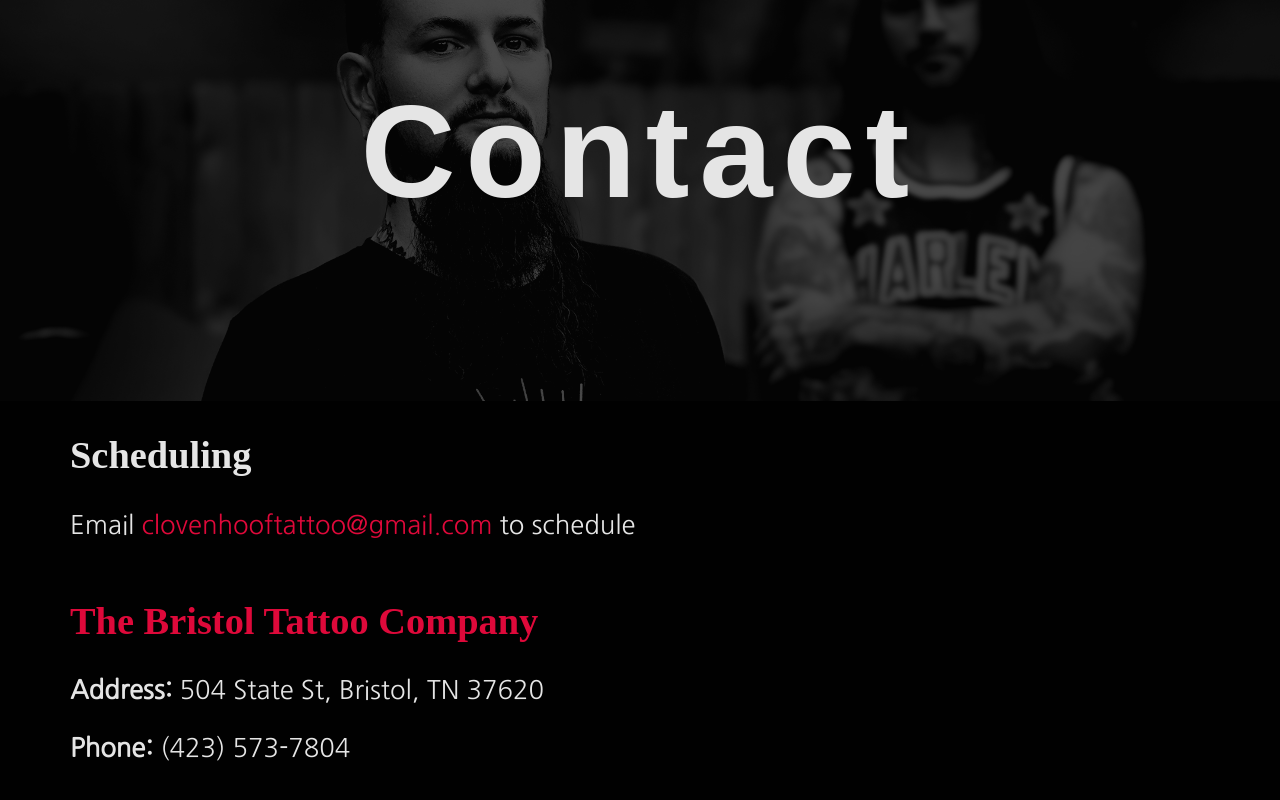
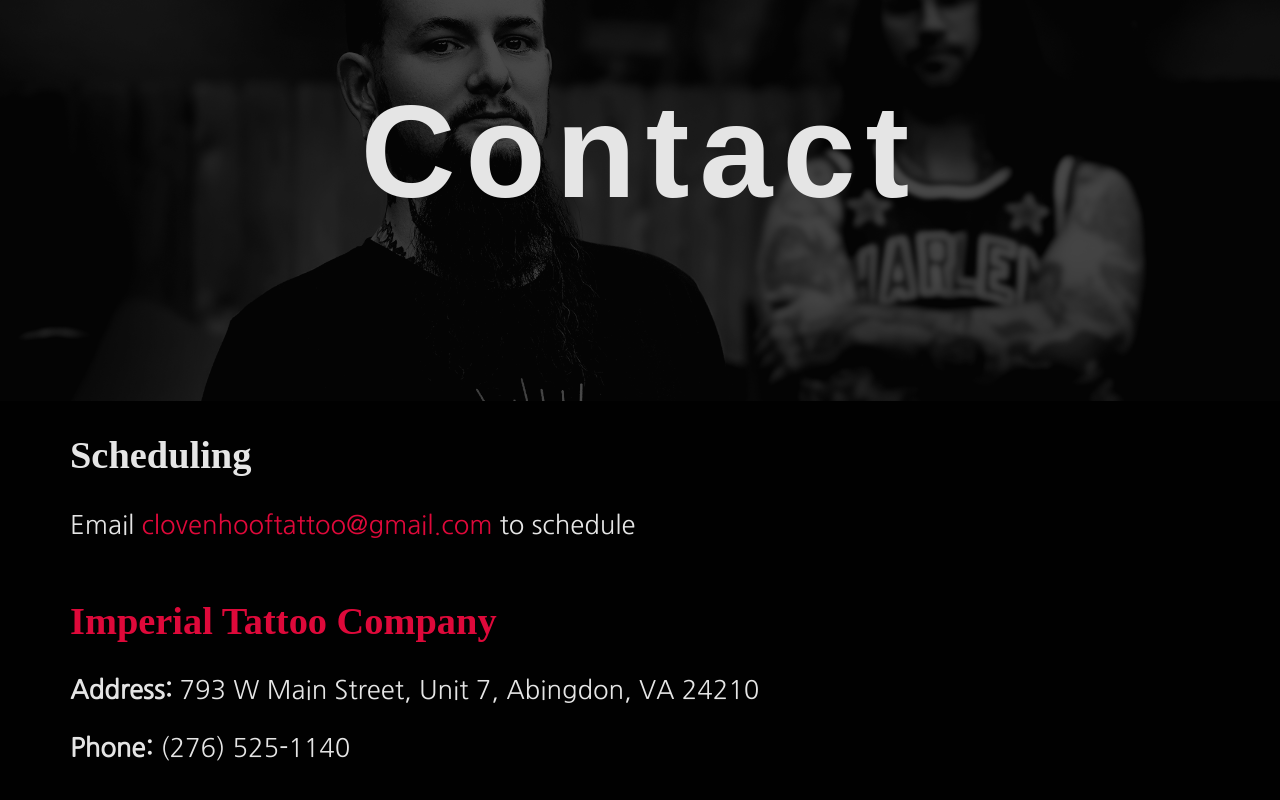
Before and after one commit to house-of-giants/clovenhoof, a Next.js app: page /contact in a window 1280 px wide. Shown: the part 212-1012 px from the top of the page. Built offline with nearby package versions, Linux system fonts and the light colour scheme; grey boxes are pictures that could not be loaded; a web font is replaced by a local one.

Commit message:
Update contact info to Imperial.

```diff
--- a/pages/contact.js
+++ b/pages/contact.js
@@ -13,10 +13,10 @@
 				</div>
 
 				<div className="wrap">
-					<h2><a href="https://www.facebook.com/bristoltattooco/" target="_blank" rel="noopener noreferrer">The Bristol Tattoo Company</a></h2>
-					<p><strong>Address:</strong> 504 State St, Bristol, TN 37620</p>
-					<p><strong>Phone:</strong> (423) 573-7804</p>
-					<iframe title="Google map location for The Bristol Tattoo Company" style={{width: '100%'}} src="https://www.google.com/maps/embed?pb=!1m14!1m8!1m3!1d12813.242959827836!2d-82.1820997!3d36.5948244!3m2!1i1024!2i768!4f13.1!3m3!1m2!1s0x0%3A0x4124003a7b4a0572!2sThe%20Bristol%20Tattoo%20Company!5e0!3m2!1sen!2sus!4v1617893203363!5m2!1sen!2sus" height="450" frameBorder="0" allowFullScreen=""></iframe>
+					<h2><a href="https://www.facebook.com/bristoltattooco/" target="_blank" rel="noopener noreferrer">Imperial Tattoo Company</a></h2>
+					<p><strong>Address:</strong> 793 W Main Street, Unit 7, Abingdon, VA 24210</p>
+					<p><strong>Phone:</strong> (276) 525-1140</p>
+					<iframe title="Google map location for Imperial Tattoo Company" style={{width: '100%'}} src="https://www.google.com/maps/embed?pb=!1m18!1m12!1m3!1d3198.7268429813703!2d-82.00017888427392!3d36.705101379968276!2m3!1f0!2f0!3f0!3m2!1i1024!2i768!4f13.1!3m3!1m2!1s0x885012df8dca7a0f%3A0x58fd52c032a8d4e1!2sImperial%20Tattoo!5e0!3m2!1sen!2sus!4v1666032034750!5m2!1sen!2sus" height="450" frameBorder="0" allowFullScreen=""></iframe>
 				</div>
 			</div>
 		</StyledContent>
```
